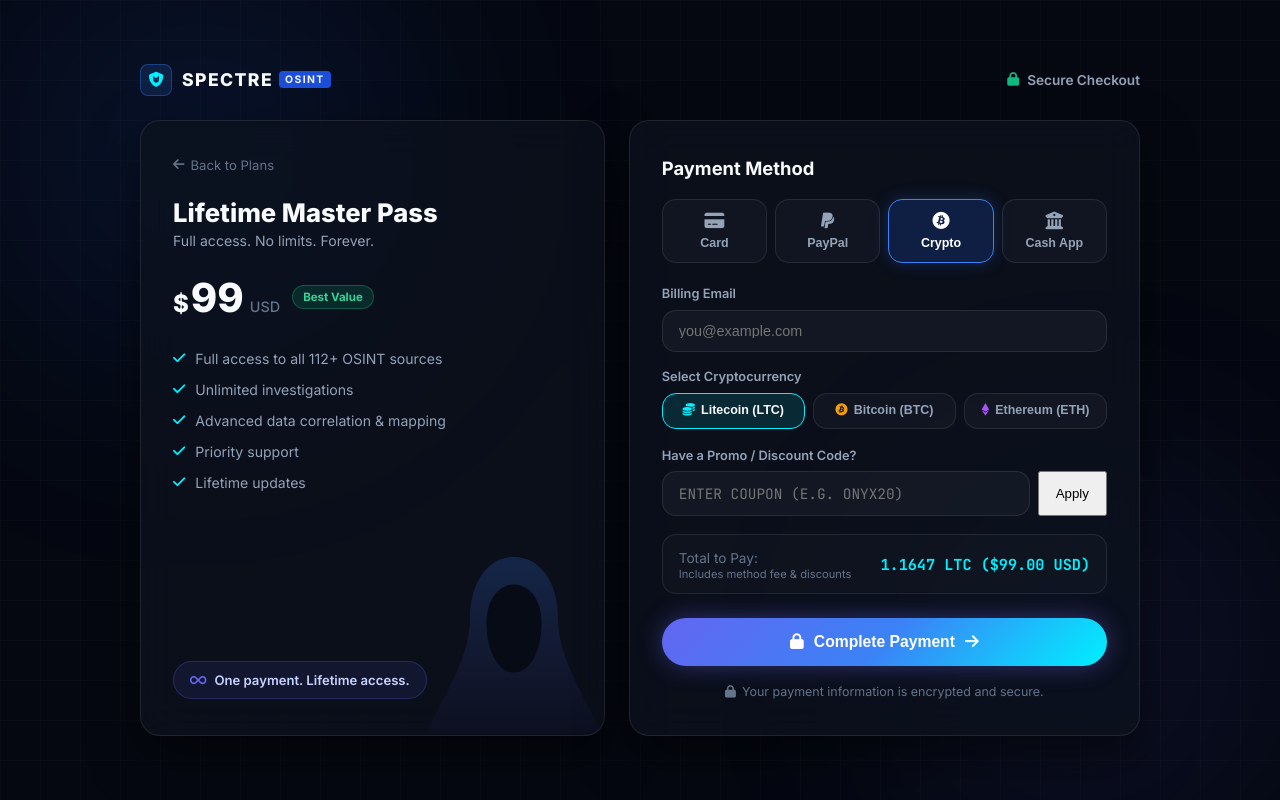
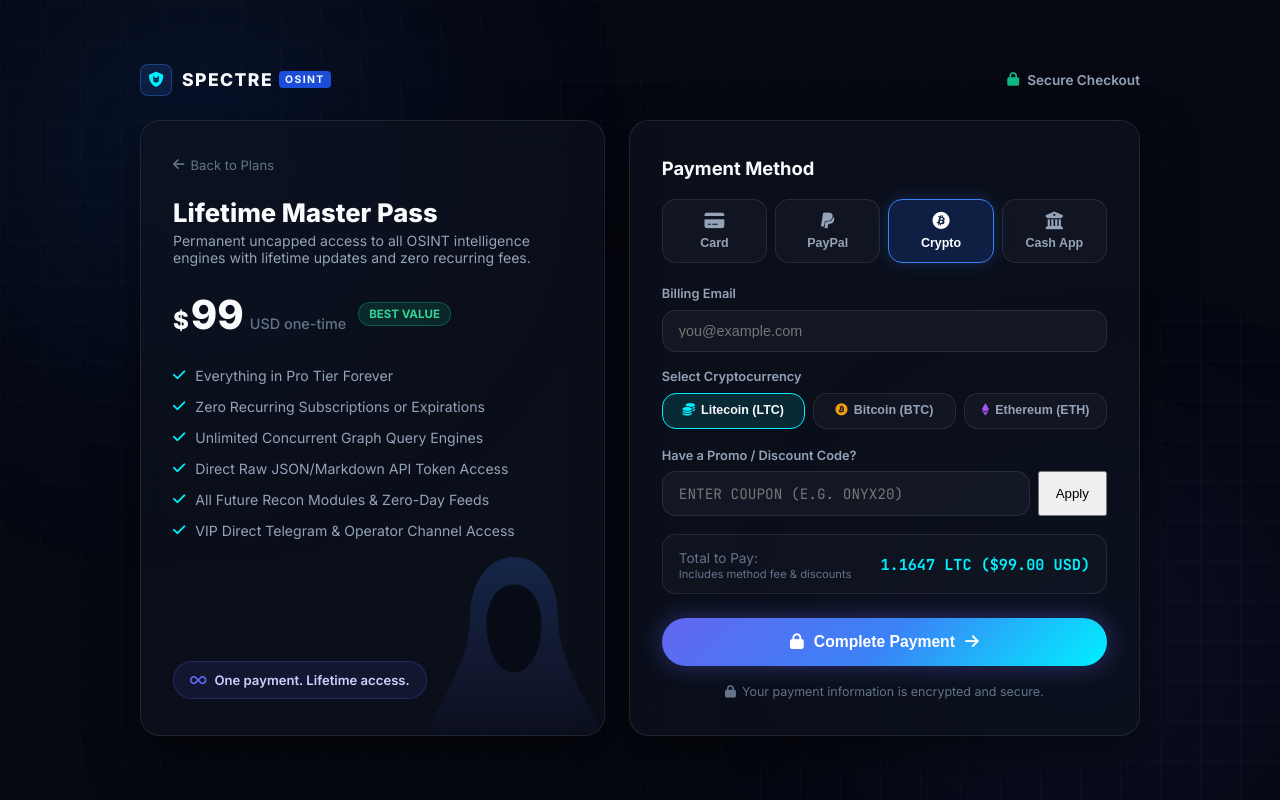
Before and after one commit to reganahom40-ship-it/spectre-osint, a Flask app: page /checkout in a window 1280 px wide. Run offline with Flask 3, Linux system fonts and the light colour scheme; data comes from the database, SQL or seed files in the repository; parts of the project's set-up code (start-up, migrations or seed data) failed here and were passed over; some libraries are stand-ins or nearby versions.

Commit message:
fix(checkout): make checkout portal 100% dynamic, fix Pro vs Lifetime plan price resolution and feature checklists

```diff
--- a/app.py
+++ b/app.py
@@ -161,16 +161,43 @@ def pricing_route():
 
 @app.route('/checkout', methods=['GET'])
 def dedicated_checkout():
-    plan_id = (request.args.get('plan') or 'lifetime').lower()
-    plan = get_plan(plan_id) or {
-        'id': 'lifetime',
-        'name': 'Lifetime Master Pass',
-        'price': 99.0,
-        'billing_period': 'one-time',
-        'description': 'Permanent uncapped access to all OSINT intelligence engines'
-    }
+    raw_plan = (request.args.get('plan') or 'lifetime').lower().strip()
+    plan_id = 'premium' if raw_plan in ('pro', 'monthly', 'premium') else raw_plan
+    plan = get_plan(plan_id)
+    if not plan and plan_id == 'premium':
+        plan = {
+            'id': 'premium',
+            'name': 'Pro Operator Pass',
+            'price': 19.0,
+            'billing_period': '/ month',
+            'badge': 'POPULAR',
+            'description': 'Flexible operational intelligence access with all recon vectors. Cancel anytime.',
+            'features': [
+                "Unlimited Parallel Recon across all 112+ sources",
+                "All 10 OSINT Intelligence Modules (IP, Domain, BGP, Phone, Social)",
+                "Interactive Spatial Knowledge Graph Studio",
+                "Explainable Threat Risk Engine",
+                "Instant JSON & Markdown Exports"
+            ]
+        }
+    elif not plan:
+        plan = {
+            'id': 'lifetime',
+            'name': 'Lifetime Master Pass',
+            'price': 99.0,
+            'billing_period': 'one-time',
+            'badge': 'BEST VALUE',
+            'description': 'Permanent uncapped access to all OSINT intelligence engines with lifetime updates and zero recurring fees.',
+            'features': [
+                "Full access to all 112+ OSINT sources",
+                "Unlimited investigations & parallel pivots",
+                "Advanced data correlation & entity mapping",
+                "Priority support & early feature access",
+                "Lifetime updates with zero recurring fees"
+            ]
+        }
     user = get_current_user()
-    return render_template('checkout.html', plan=plan, plan_id=plan_id, user=user)
+    return render_template('checkout.html', plan=plan, plan_id=plan.get('id', plan_id), user=user)
 
 @app.route('/logout', methods=['GET', 'POST'])
 def direct_logout():
--- a/modules/db.py
+++ b/modules/db.py
@@ -354,9 +354,14 @@ def list_plans(include_inactive: bool = False) -> List[Dict[str, Any]]:
         return plans
 
 def get_plan(plan_id: str) -> Optional[Dict[str, Any]]:
+    if not plan_id:
+        return None
+    plan_id = plan_id.strip().lower()
+    if plan_id in ('pro', 'monthly'):
+        plan_id = 'premium'
     with get_db_connection() as conn:
         cursor = conn.cursor()
-        cursor.execute("SELECT * FROM pricing_plans WHERE id = ?", (plan_id,))
+        cursor.execute("SELECT * FROM pricing_plans WHERE LOWER(id) = ?", (plan_id,))
         row = cursor.fetchone()
         if not row:
             return None
@@ -422,30 +427,32 @@ def seed_default_plans_and_settings():
         for k, v in default_settings.items():
             conn.execute("INSERT OR IGNORE INTO system_settings (key, value) VALUES (?, ?)", (k, v))
 
-        # Check existing plans
+        # Seed pricing plans if not exists
+        default_pro_features = json.dumps([
+            "All 6 Deep Recon Vectors (IP, Domain, BGP, Phone, Social, Hash)",
+            "Live BGP Routing & Autonomous System Intelligence",
+            "Breach & Compromise Feed Correlation (HIBP)",
+            "Interactive 3D Graph Studio & Clustering",
+            "Full Unredacted Intelligence Dossier Exports",
+            "High-Speed Priority Circuit Breakers"
+        ])
+        default_lifetime_features = json.dumps([
+            "Everything in Pro Tier Forever",
+            "Zero Recurring Subscriptions or Expirations",
+            "Unlimited Concurrent Graph Query Engines",
+            "Direct Raw JSON/Markdown API Token Access",
+            "All Future Recon Modules & Zero-Day Feeds",
+            "VIP Direct Telegram & Operator Channel Access"
+        ])
+        conn.execute("""
+            INSERT OR IGNORE INTO pricing_plans (id, name, price, billing_period, description, badge, features, is_active, display_order)
+            VALUES ('premium', 'Pro Operator', 19.00, '/ month', 'Professional grade intelligence suite for active investigators.', 'POPULAR', ?, 1, 1)
+        """, (default_pro_features,))
+        conn.execute("""
+            INSERT OR IGNORE INTO pricing_plans (id, name, price, billing_period, description, badge, features, is_active, display_order)
+            VALUES ('lifetime', 'Lifetime Master Pass', 99.00, 'one-time', 'Permanent uncapped access to all OSINT intelligence engines with lifetime updates and zero recurring fees.', 'BEST VALUE', ?, 1, 2)
+        """, (default_lifetime_features,))
         cursor = conn.cursor()
-        cursor.execute("SELECT COUNT(*) as cnt FROM pricing_plans")
-        if cursor.fetchone()['cnt'] == 0:
-            default_pro_features = json.dumps([
-                "All 6 Deep Recon Vectors (IP, Domain, BGP, Phone, Social, Hash)",
-                "Live BGP Routing & Autonomous System Intelligence",
-                "Breach & Compromise Feed Correlation (HIBP)",
-                "Interactive 3D Graph Studio & Clustering",
-                "Full Unredacted Intelligence Dossier Exports",
-                "High-Speed Priority Circuit Breakers"
-            ])
-            default_lifetime_features = json.dumps([
-                "Everything in Pro Tier Forever",
-                "Zero Recurring Subscriptions or Expirations",
-                "Unlimited Concurrent Graph Query Engines",
-                "Direct Raw JSON/Markdown API Token Access",
-                "All Future Recon Modules & Zero-Day Feeds",
-                "VIP Direct Telegram & Operator Channel Access"
-            ])
-            conn.execute("""
-                INSERT INTO pricing_plans (id, name, price, billing_period, description, badge, features, is_active, display_order)
-                VALUES ('premium', 'Pro Operator', 19.00, '/ month', 'Professional grade intelligence suite for active investigators.', 'POPULAR', ?, 1, 1)
-            """, (default_pro_features,))
         cursor.execute("SELECT COUNT(*) as cnt FROM custom_payment_methods")
         if cursor.fetchone()['cnt'] == 0:
             methods = [
--- a/static/js/checkout.js
+++ b/static/js/checkout.js
@@ -13,8 +13,10 @@
     let paymentConfig = null;
 
     const urlParams = new URLSearchParams(window.location.search);
-    const planParam = urlParams.get('plan') || 'lifetime';
-    const planPrice = planParam === 'premium' ? 19 : 99;
+    const rawPlanParam = (urlParams.get('plan') || 'lifetime').toLowerCase();
+    const activePlan = window.__CHECKOUT_PLAN || null;
+    const planParam = (activePlan && activePlan.id) ? activePlan.id : (rawPlanParam === 'pro' || rawPlanParam === 'monthly' ? 'premium' : rawPlanParam);
+    const planPrice = (activePlan && activePlan.price !== undefined) ? Number(activePlan.price) : (planParam === 'premium' ? 19 : 99);
 
     const cryptoRates = {
         'ltc': 85.0,
--- a/templates/checkout.html
+++ b/templates/checkout.html
@@ -57,46 +57,58 @@
                 </a>
 
                 <div class="chk-plan-header">
-                    <h1 class="chk-plan-title" id="chk-plan-name">{{ plan.name or 'Lifetime Operator' }}</h1>
-                    <p class="chk-plan-tagline">Full access. No limits. Forever.</p>
+                    <h1 class="chk-plan-title" id="chk-plan-name">{{ plan.name or 'Lifetime Master Pass' }}</h1>
+                    <p class="chk-plan-tagline" id="chk-plan-desc">{{ plan.description or 'Full access. No limits. Forever.' }}</p>
                 </div>
 
                 <div class="chk-price-row">
                     <div class="chk-price-val">
-                        <span class="chk-curr">$</span><span id="chk-price-amount">{{ plan.price|int if plan.price else 99 }}</span>
-                        <span class="chk-freq">USD</span>
+                        <span class="chk-curr">$</span><span id="chk-price-amount">{% if plan.price %}{{ plan.price|int if plan.price == plan.price|int else "%.2f"|format(plan.price) }}{% else %}99{% endif %}</span>
+                        <span class="chk-freq" id="chk-price-freq">USD {{ plan.billing_period if plan.billing_period else '' }}</span>
                     </div>
-                    <div class="chk-badge-best-value">Best Value</div>
+                    {% if plan.badge %}
+                    <div class="chk-badge-best-value" id="chk-plan-badge">{{ plan.badge }}</div>
+                    {% endif %}
                 </div>
 
                 <!-- Features Checklist -->
-                <div class="chk-checklist">
+                <div class="chk-checklist" id="chk-features-list">
+                    {% if plan.features %}
+                        {% for feat in plan.features %}
+                        <div class="chk-check-item">
+                            <i class="fas fa-check text-cyan"></i>
+                            <span>{{ feat }}</span>
+                        </div>
+                        {% endfor %}
+                    {% else %}
                         <div class="chk-check-item">
                             <i class="fas fa-check text-cyan"></i>
                             <span>Full access to all 112+ OSINT sources</span>
                         </div>
                         <div class="chk-check-item">
                             <i class="fas fa-check text-cyan"></i>
-                        <span>Unlimited investigations</span>
+                            <span>Unlimited investigations &amp; pivots</span>
                         </div>
                         <div class="chk-check-item">
                             <i class="fas fa-check text-cyan"></i>
-                        <span>Advanced data correlation & mapping</span>
+                            <span>Advanced data correlation &amp; mapping</span>
                         </div>
                         <div class="chk-check-item">
                             <i class="fas fa-check text-cyan"></i>
-                        <span>Priority support</span>
+                            <span>High-speed priority processing</span>
                         </div>
-                    <div class="chk-check-item">
-                        <i class="fas fa-check text-cyan"></i>
-                        <span>Lifetime updates</span>
-                    </div>
+                    {% endif %}
                 </div>
 
                 <!-- Bottom Pill -->
-                <div class="chk-lifetime-pill">
+                <div class="chk-lifetime-pill" id="chk-period-pill">
+                    {% if plan.billing_period and 'month' in plan.billing_period.lower() %}
+                    <i class="fas fa-calendar-check text-cyan"></i>
+                    <span>Flexible monthly pass. Cancel anytime.</span>
+                    {% else %}
                     <i class="fas fa-infinity text-indigo"></i>
                     <span>One payment. Lifetime access.</span>
+                    {% endif %}
                 </div>
 
                 <!-- Dark Hooded Operator Silhouette Background Art -->
@@ -252,9 +264,9 @@
 
     </div>
 
-    <!-- Hidden toast container -->
-    <div id="chk-toast" class="chk-toast"></div>
-
-    <script src="/static/js/checkout.js?v=20260912_chk_redesign_v1"></script>
+    <script>
+        window.__CHECKOUT_PLAN = {{ plan|tojson }};
+    </script>
+    <script src="/static/js/checkout.js?v=20260912_chk_v2_dynamic"></script>
 </body>
 </html>
```
Lines whose indentation alone changed are shown as unchanged.
